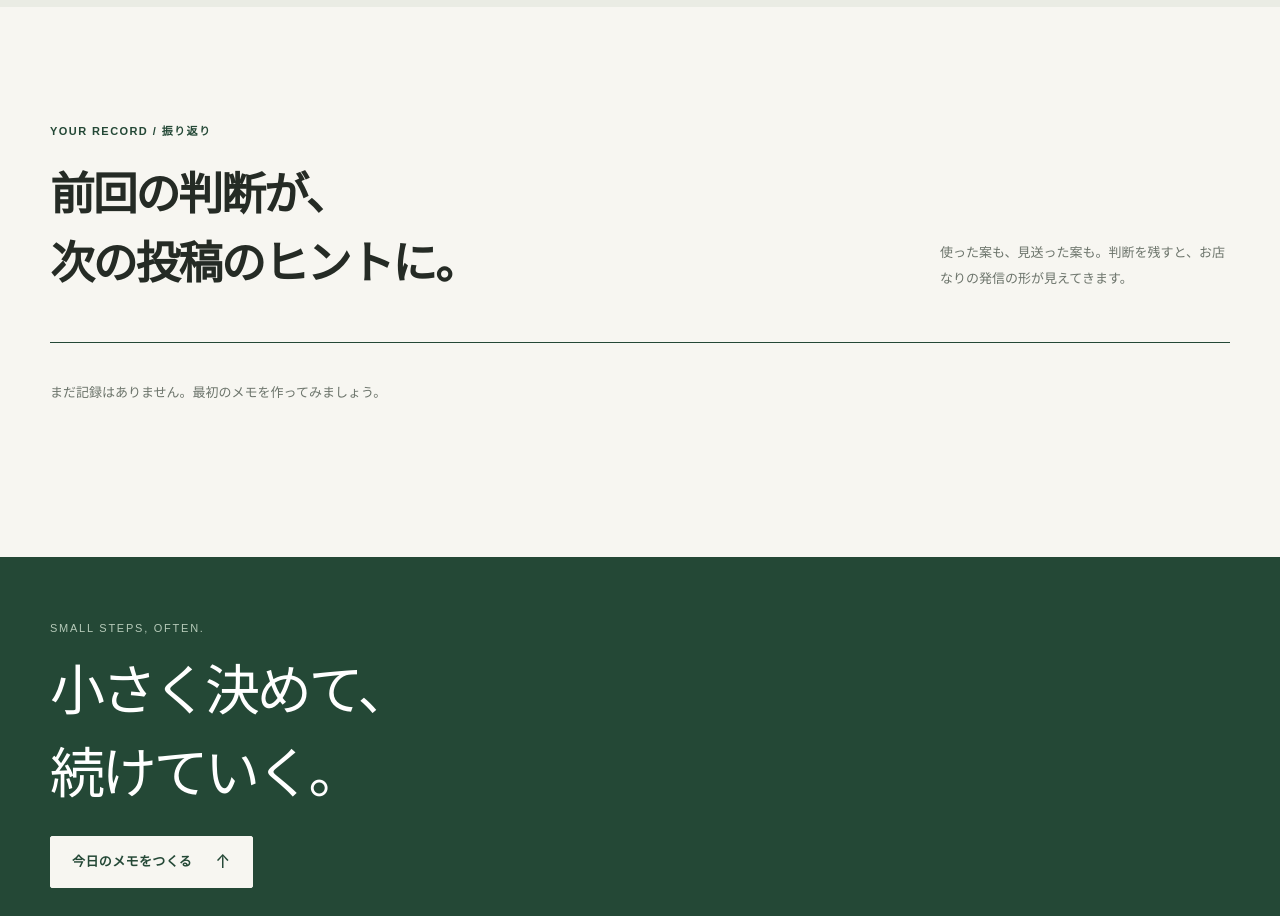
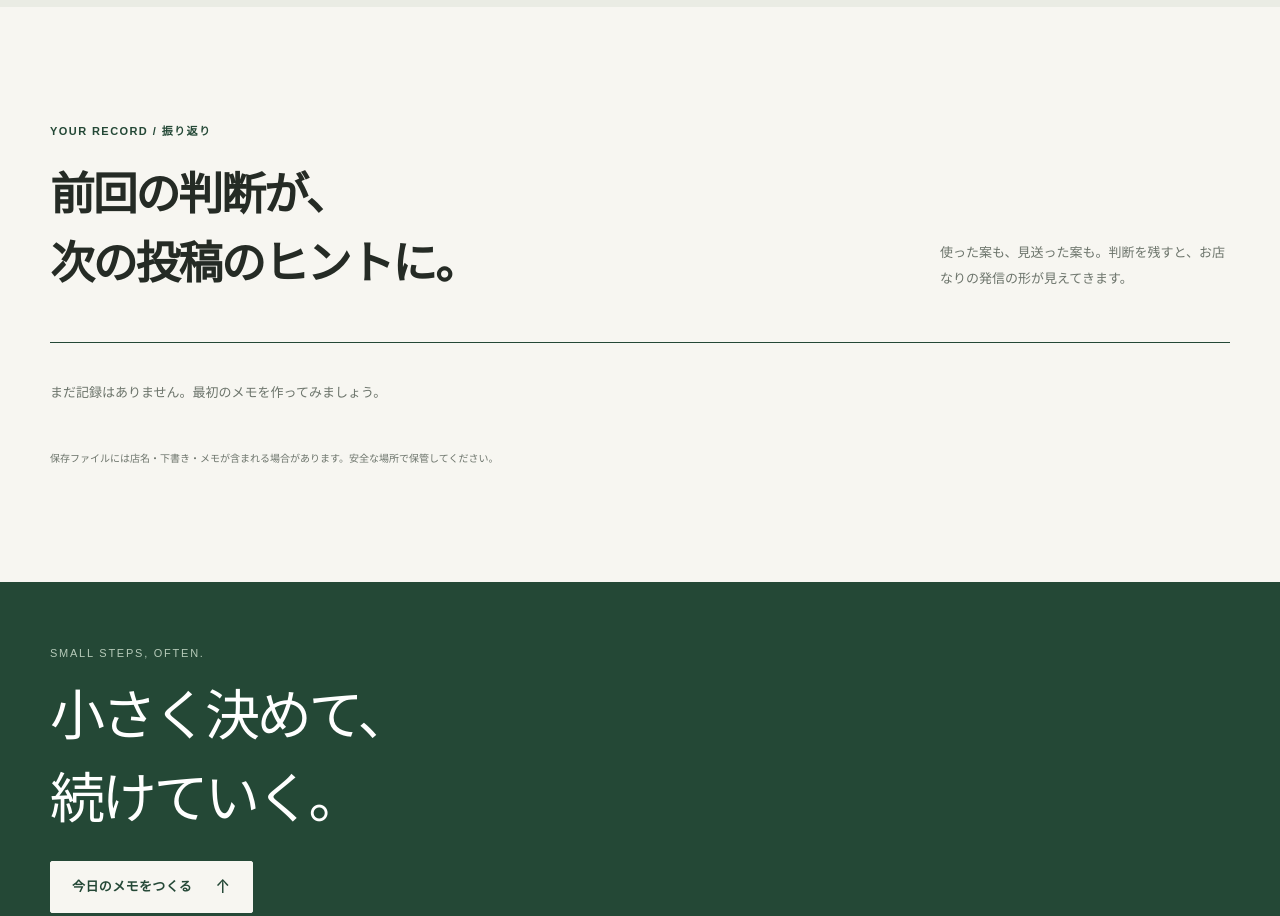
Before and after one commit to Koki-Ai-Ops/action-os-ultimate, a plain HTML site: page site/index.html in a window 1280 px wide. Shown: the part 2553-3469 px from the top of the page. Drawn offline with Linux system fonts and the light colour scheme.

Commit message:
feat: add explicit local history export button to public app

```diff
--- a/site/index.html
+++ b/site/index.html
@@ -78,7 +78,7 @@
       </div>
     </section>
 
-    <section class="history shell section" id="history" aria-labelledby="history-title"><div class="section-top history-top"><div><p class="kicker">YOUR RECORD / 振り返り</p><h2 id="history-title">前回の判断が、<br>次の投稿のヒントに。</h2></div><p class="section-intro">使った案も、見送った案も。判断を残すと、お店なりの発信の形が見えてきます。</p></div><div id="history-list" class="history-list" aria-live="polite"><p class="empty-state">まだ記録はありません。最初のメモを作ってみましょう。</p></div><button id="clear-history" class="clear-button" type="button" hidden>この端末の記録を消す</button></section>
+    <section class="history shell section" id="history" aria-labelledby="history-title"><div class="section-top history-top"><div><p class="kicker">YOUR RECORD / 振り返り</p><h2 id="history-title">前回の判断が、<br>次の投稿のヒントに。</h2></div><p class="section-intro">使った案も、見送った案も。判断を残すと、お店なりの発信の形が見えてきます。</p></div><div id="history-list" class="history-list" aria-live="polite"><p class="empty-state">まだ記録はありません。最初のメモを作ってみましょう。</p></div><button id="export-history" class="clear-button" type="button" hidden>記録をJSONで保存する</button><span id="export-feedback" class="copy-feedback" role="status" aria-live="polite"></span><p class="field-help">保存ファイルには店名・下書き・メモが含まれる場合があります。安全な場所で保管してください。</p><button id="clear-history" class="clear-button" type="button" hidden>この端末の記録を消す</button></section>
 
     <section class="last-note"><div class="shell last-note-inner"><span>SMALL STEPS, OFTEN.</span><p>小さく決めて、<br>続けていく。</p><a class="button button-cream" href="#start">今日のメモをつくる <span aria-hidden="true">↑</span></a></div></section>
   </main>
```
